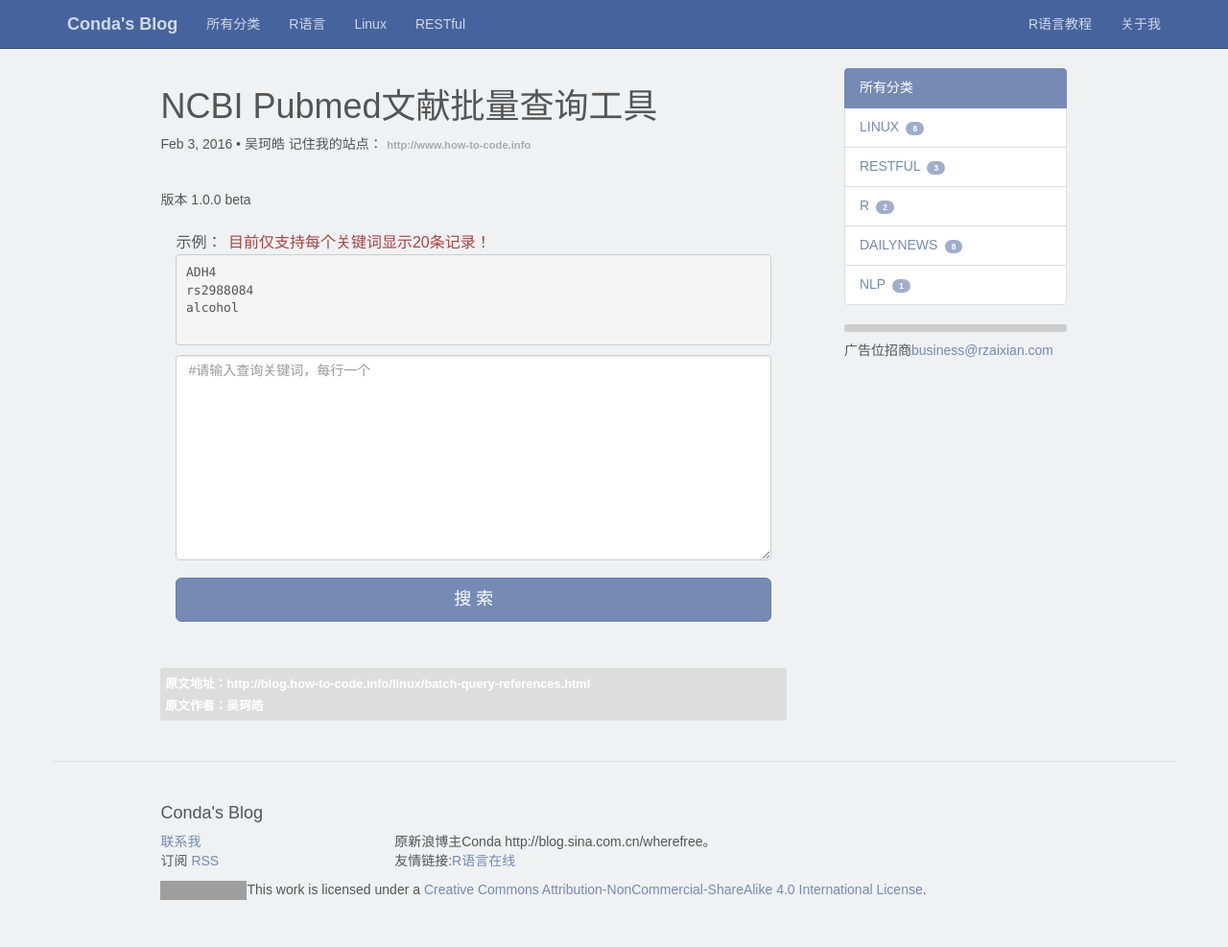
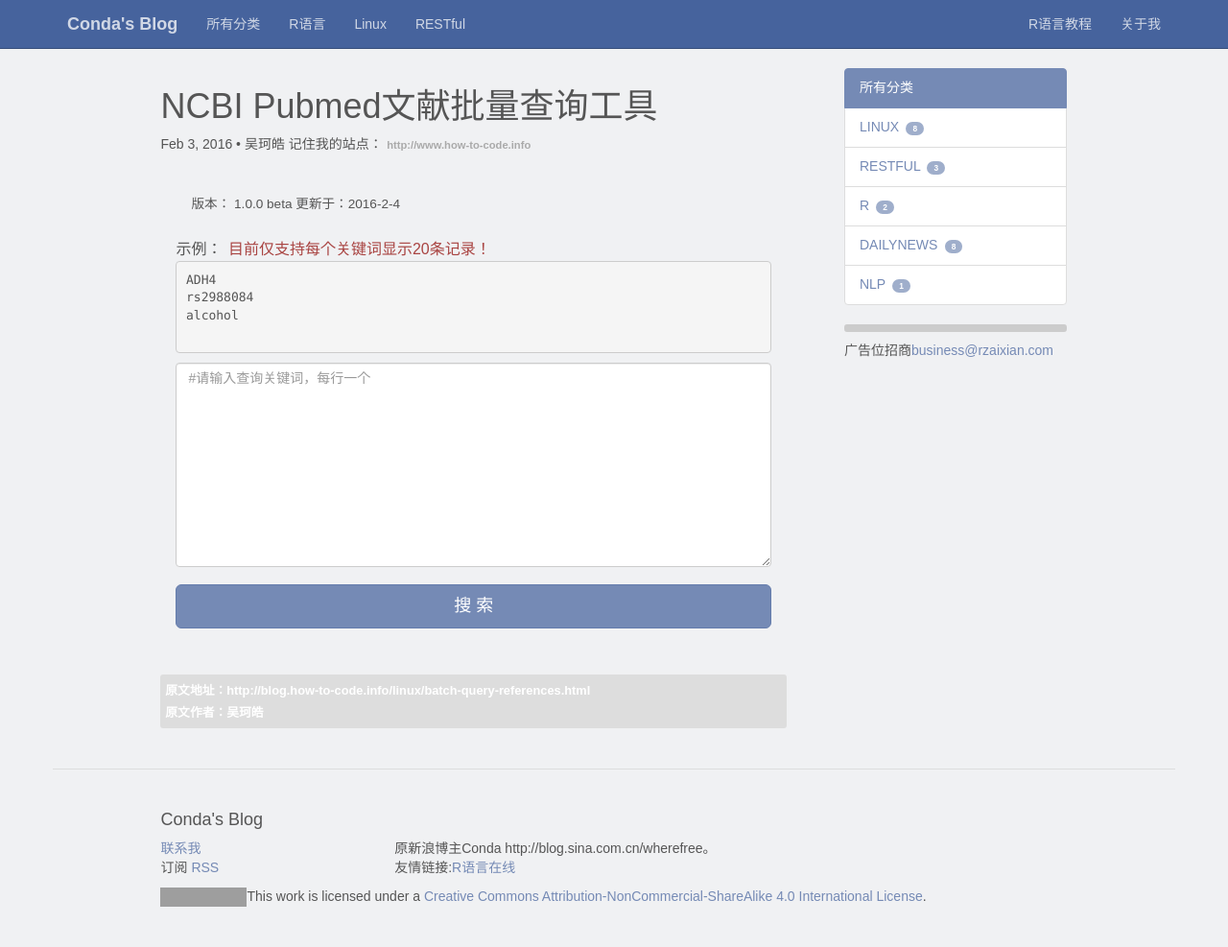
Before and after one commit to fun360/fun360, a Jekyll site: the page built from _posts/Linux/2016-02-03-batch-query-references.markdown, in a window 1280 px wide. Shown: the whole page at 96% size. Built offline with Jekyll 4.4.1, drawn with Linux system fonts in a browser that asks for light colours; comment, search, counter and statistics services are not loaded; grey boxes are pictures that could not be loaded.

Commit message:
Update 2016-02-03-batch-query-references.markdown

```diff
--- a/_posts/Linux/2016-02-03-batch-query-references.markdown
+++ b/_posts/Linux/2016-02-03-batch-query-references.markdown
@@ -38,7 +38,7 @@
   }
 
 </style>
-<h5>版本 1.0.0 beta</h5>
+<small>版本： 1.0.0 beta 更新于：2016-2-4</small>
 <div class = "query">
   示例：<span class = "text-danger">目前仅支持每个关键词显示20条记录！</span>
   <pre>ADH4
```
